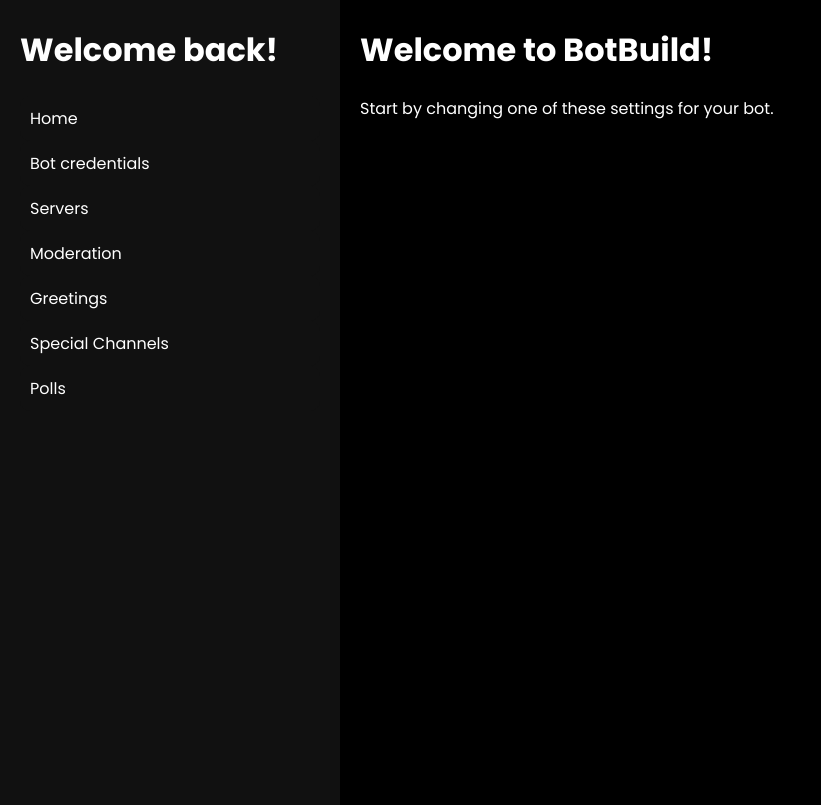
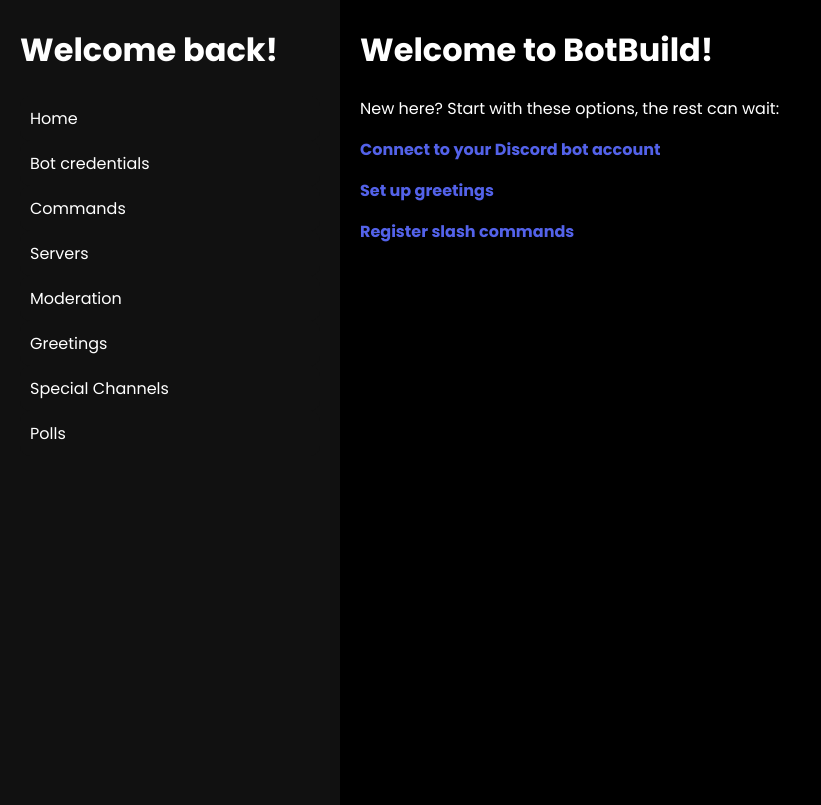
Before and after one commit to Crimeraaa-S1GMA/BotBuild, a Flask app: page / in a window 1280 px wide. Shown: the whole page, without its empty margins (0-821 px from the left). Run offline with Flask 3, Linux system fonts and the light colour scheme.

Commit message:
slash command registration stuff

```diff
--- a/bot_storage_cache.json
+++ b/bot_storage_cache.json
@@ -0,0 +1,5 @@
+{
+    "servers" : {
+
+    }
+}
--- a/main.py
+++ b/main.py
@@ -37,6 +37,13 @@
 
     return data_json
 
+@app.route("/register-slash-commands", methods=["GET"])
+def register_slash_commands():
+    with open("dashboard_req_to_bot", "a") as file:
+        file.write("regcmd\n")
+
+    return "Success"
+
 subprocess_instance = subprocess.Popen(["python3", "bot.py"])
 
 if __name__ == "__main__":
--- a/static/index.js
+++ b/static/index.js
@@ -15,6 +15,7 @@
   bindSidebarButton("open-greetings-module", "greetings-module");
   bindSidebarButton("open-special-channels-module", "special-channels-module");
   bindSidebarButton("open-polls-module", "polls-module");
+  bindSidebarButton("open-slash-commands", "slash-commands");
 }
 
 function bindSidebarButton(buttonId, pageId) {
@@ -75,3 +76,17 @@
       console.error('Error:', error);
     });
 }
+
+function slashCommandsRegister() {
+  var url = '/register-slash-commands';
+  fetch(url, {
+    method: 'GET'
+  })
+    .then(response => response.text())
+    .then(responseData => {
+      console.log(responseData)
+    })
+    .catch(error => {
+      console.error('Error:', error);
+    });
+}
--- a/templates/index.html
+++ b/templates/index.html
@@ -15,6 +15,9 @@
             </div>
             <div class="sidebar-button" id="open-bot-credentials">
                 Bot credentials
+            </div>
+            <div class="sidebar-button" id="open-slash-commands">
+                Commands
             </div>
             <div class="sidebar-button" id="open-server-management">
                 Servers
@@ -35,7 +38,10 @@
         <div class="content">
             <div class="category" id="immersive-welcome-experience">
                 <h1>Welcome to BotBuild!</h1>
-                <p>Start by changing one of these settings for your bot.</p>
+                <p>New here? Start with these options, the rest can wait:</p>
+                <p><a href="#">Connect to your Discord bot account</a></p>
+                <p><a href="#">Set up greetings</a></p>
+                <p><a href="#">Register slash commands</a></p>
             </div>
             <div class="category" id="bot-credentials">
                 <h2>Bot credentials</h2>
@@ -46,6 +52,13 @@
                 <p class="warning-text">IMPORTANT: Keep your bot token safe and do not give it to anyone! You can find it in the token.txt file if you forget it.</p>
                 <button onclick="botCredentialsSave()">Save</button>
             </div>
+            <div class="category" id="slash-commands">
+                <h2>Slash commands</h2>
+                <p>To be able to use most of your bot's functionality, please click the button below to signal to the bot that you want to register the slash commands.</p>
+                <p>Due to a limitation on Discord's side, the commands may take for up to an hour to register. Please keep your bot on during this time.</p>
+                <p>Please don't spam the registration button, as Discord may ratelimit your bot.</p>
+                <button onclick="slashCommandsRegister()">Register</button>
+            </div>
         </div>
     </div>
     <script src="{{ url_for('static', filename='index.js') }}"></script>
```
Also changed, not shown: debug.py (+15 -12 lines), 1 other file.
